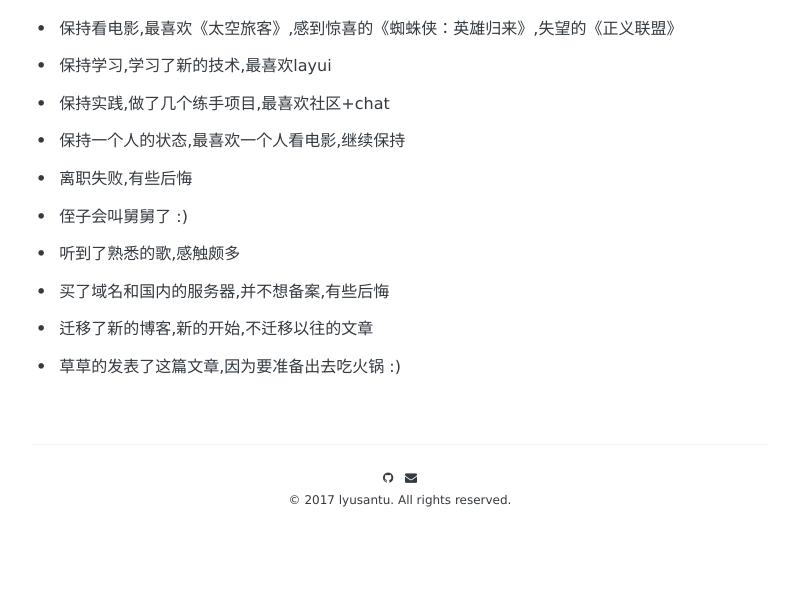
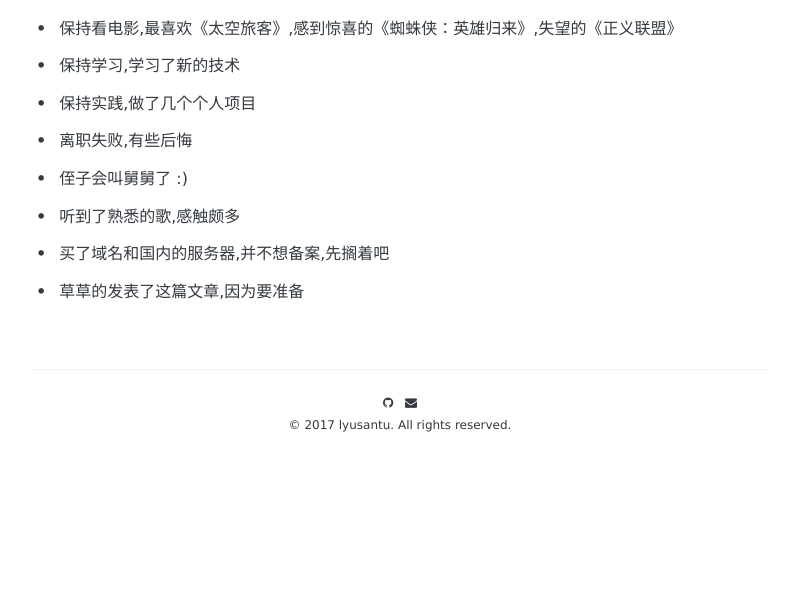
Before and after one commit to lyusantu/lyusantu.github.io, a Jekyll site: the page built from _posts/2017-21-31-2017.md, in a window 1280 px wide. Shown: the part 581-1171 px from the top of the page, without its empty margins (240-1039 px from the left). Built offline with Jekyll 4.4.1, drawn with Linux system fonts in a browser that asks for light colours; some web fonts are replaced; comment, search, counter and statistics services are not loaded; after the commit the page ends 1096 px from its top, so only the background shows below that.

Commit message:
:yellow_heart: 继续未完成的博文

```diff
--- a/_posts/2017-21-31-2017.md
+++ b/_posts/2017-21-31-2017.md
@@ -11,12 +11,10 @@ share: true
 ![](http://oih7sazbd.bkt.clouddn.com/2017.jpg)
 - 保持读书,最喜欢《平凡的世界》
 - 保持看电影,最喜欢《太空旅客》,感到惊喜的《蜘蛛侠：英雄归来》,失望的《正义联盟》
-- 保持学习,学习了新的技术,最喜欢layui
-- 保持实践,做了几个练手项目,最喜欢社区+chat
-- 保持一个人的状态,最喜欢一个人看电影,继续保持
+- 保持学习,学习了新的技术
+- 保持实践,做了几个个人项目
 - 离职失败,有些后悔
 - 侄子会叫舅舅了 :)
 - 听到了熟悉的歌,感触颇多
-- 买了域名和国内的服务器,并不想备案,有些后悔
-- 迁移了新的博客,新的开始,不迁移以往的文章
-- 草草的发表了这篇文章,因为要准备出去吃火锅 :)
+- 买了域名和国内的服务器,并不想备案,先搁着吧
+- 草草的发表了这篇文章,因为要准备
```
Also changed, not shown: _posts/2017-12-29-利用GithubPages建立个人博客.md (+35 -3 lines).
